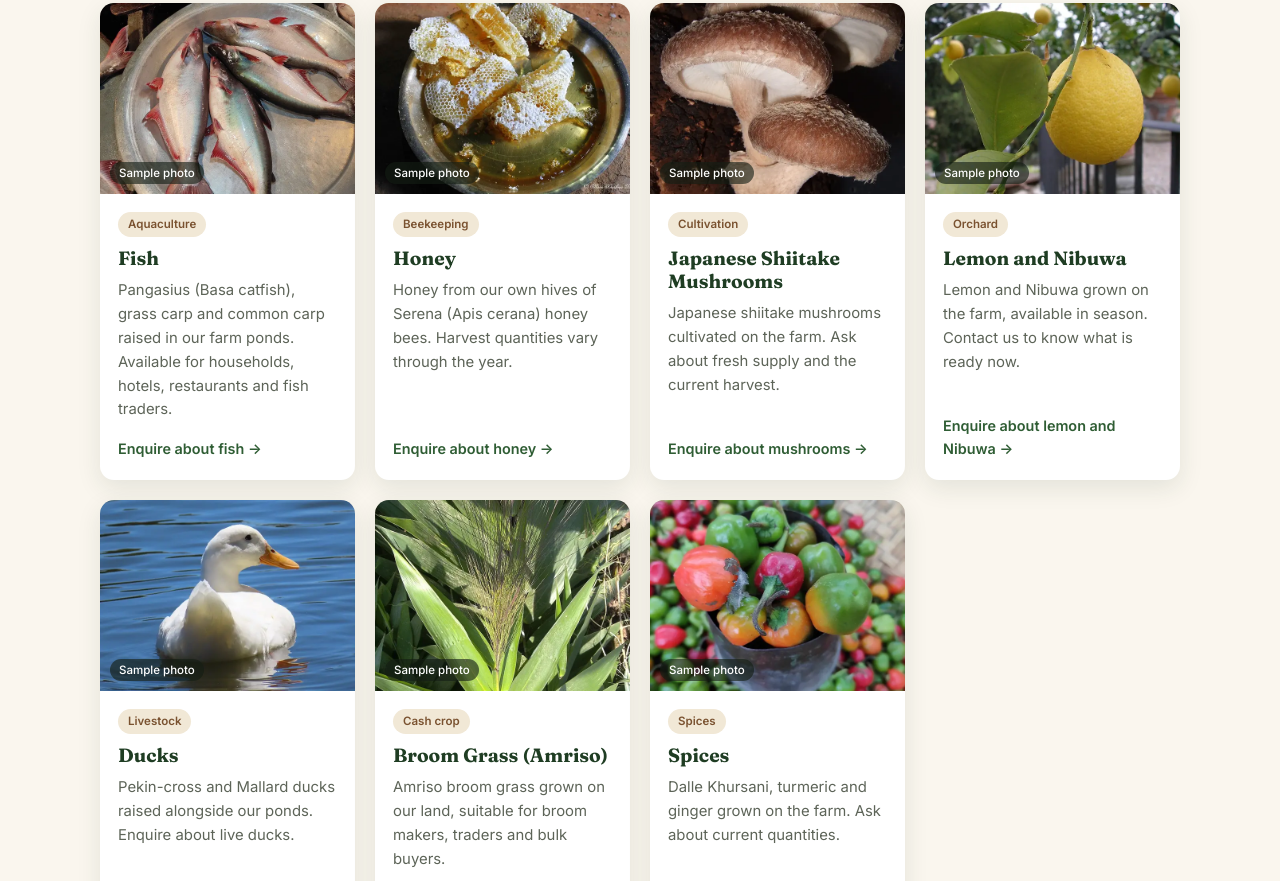
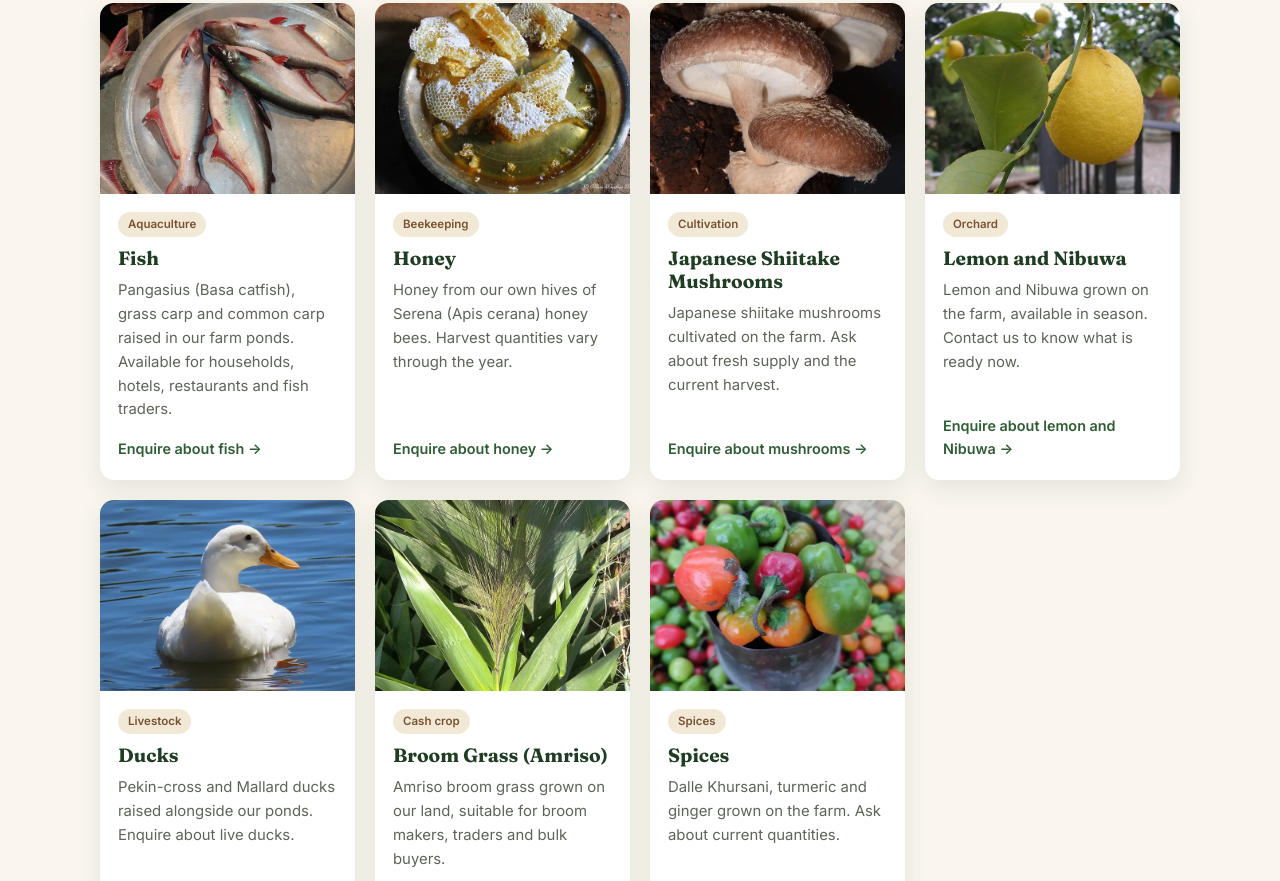
Before and after one commit to isharafarm/isharafarm.github.io, a plain HTML site: page index.html in a window 1280 px wide. Shown: the part 1448-2329 px from the top of the page. Drawn offline with Linux system fonts and the light colour scheme.

Commit message:
Remove sample photo labels from images

```diff
--- a/index.html
+++ b/index.html
@@ -196,10 +196,6 @@
   }
   .product .art { position: relative; aspect-ratio: 4 / 3; background: var(--sand); overflow: hidden; }
   .product .art img { width: 100%; height: 100%; object-fit: cover; }
-  .photo-note {
-    position: absolute; left: 10px; bottom: 10px; background: rgba(20, 30, 20, 0.62); color: #fff;
-    font-size: 0.72rem; font-weight: 500; padding: 2px 9px; border-radius: 999px; pointer-events: none;
-  }
   .product .body { padding: 18px 18px 20px; display: flex; flex-direction: column; flex: 1; }
   .product p { color: var(--muted); font-size: 0.93rem; flex: 1; }
   .product a { font-weight: 600; font-size: 0.9rem; text-decoration: none; }
@@ -369,7 +365,6 @@
       </div>
       <div class="hero-art">
         <img src="img/hero-hills-1200.webp" srcset="img/hero-hills-720.webp 720w, img/hero-hills-1200.webp 1200w" sizes="(max-width: 960px) 100vw, 520px" width="1200" height="792" fetchpriority="high" alt="Green hills and terraced farmland in Nepal" data-i18n-alt="img.hero">
-        <span class="photo-note" data-i18n="img.note">Sample photo</span>
       </div>
     </div>
   </section>
@@ -408,7 +403,7 @@
 
       <div class="product-grid">
         <article class="product">
-          <div class="art"><img src="img/fish.webp" width="640" height="480" loading="lazy" decoding="async" alt="Pangasius fish" data-i18n-alt="img.fish"><span class="photo-note" data-i18n="img.note">Sample photo</span></div>
+          <div class="art"><img src="img/fish.webp" width="640" height="480" loading="lazy" decoding="async" alt="Pangasius fish" data-i18n-alt="img.fish"></div>
           <div class="body">
             <span class="tag" data-i18n="fish.tag">Aquaculture</span>
             <h3 data-i18n="fish.t">Fish</h3>
@@ -417,7 +412,7 @@
           </div>
         </article>
         <article class="product">
-          <div class="art"><img src="img/honey.webp" width="640" height="480" loading="lazy" decoding="async" alt="Honeycomb and honey" data-i18n-alt="img.bee"><span class="photo-note" data-i18n="img.note">Sample photo</span></div>
+          <div class="art"><img src="img/honey.webp" width="640" height="480" loading="lazy" decoding="async" alt="Honeycomb and honey" data-i18n-alt="img.bee"></div>
           <div class="body">
             <span class="tag" data-i18n="honey.tag">Beekeeping</span>
             <h3 data-i18n="honey.t">Honey</h3>
@@ -426,7 +421,7 @@
           </div>
         </article>
         <article class="product">
-          <div class="art"><img src="img/shiitake.webp" width="640" height="480" loading="lazy" decoding="async" alt="Shiitake mushrooms growing on a log" data-i18n-alt="img.mush"><span class="photo-note" data-i18n="img.note">Sample photo</span></div>
+          <div class="art"><img src="img/shiitake.webp" width="640" height="480" loading="lazy" decoding="async" alt="Shiitake mushrooms growing on a log" data-i18n-alt="img.mush"></div>
           <div class="body">
             <span class="tag" data-i18n="mush.tag">Cultivation</span>
             <h3 data-i18n="mush.t">Japanese Shiitake Mushrooms</h3>
@@ -435,7 +430,7 @@
           </div>
         </article>
         <article class="product">
-          <div class="art"><img src="img/lemon.webp" width="640" height="480" loading="lazy" decoding="async" alt="Lemon on the tree" data-i18n-alt="img.fruit"><span class="photo-note" data-i18n="img.note">Sample photo</span></div>
+          <div class="art"><img src="img/lemon.webp" width="640" height="480" loading="lazy" decoding="async" alt="Lemon on the tree" data-i18n-alt="img.fruit"></div>
           <div class="body">
             <span class="tag" data-i18n="fruit.tag">Orchard</span>
             <h3 data-i18n="fruit.t">Lemon and Nibuwa</h3>
@@ -444,7 +439,7 @@
           </div>
         </article>
         <article class="product">
-          <div class="art"><img src="img/duck.webp" width="640" height="480" loading="lazy" decoding="async" alt="White Pekin duck on water" data-i18n-alt="img.duck"><span class="photo-note" data-i18n="img.note">Sample photo</span></div>
+          <div class="art"><img src="img/duck.webp" width="640" height="480" loading="lazy" decoding="async" alt="White Pekin duck on water" data-i18n-alt="img.duck"></div>
           <div class="body">
             <span class="tag" data-i18n="duck.tag">Livestock</span>
             <h3 data-i18n="duck.t">Ducks</h3>
@@ -453,7 +448,7 @@
           </div>
         </article>
         <article class="product">
-          <div class="art"><img src="img/amriso.webp" width="640" height="480" loading="lazy" decoding="async" alt="Amriso broom grass plant" data-i18n-alt="img.broom"><span class="photo-note" data-i18n="img.note">Sample photo</span></div>
+          <div class="art"><img src="img/amriso.webp" width="640" height="480" loading="lazy" decoding="async" alt="Amriso broom grass plant" data-i18n-alt="img.broom"></div>
           <div class="body">
             <span class="tag" data-i18n="broom.tag">Cash crop</span>
             <h3 data-i18n="broom.t">Broom Grass (Amriso)</h3>
@@ -462,7 +457,7 @@
           </div>
         </article>
         <article class="product">
-          <div class="art"><img src="img/dalle-khursani.webp" width="640" height="480" loading="lazy" decoding="async" alt="Dalle Khursani chillies" data-i18n-alt="img.spice"><span class="photo-note" data-i18n="img.note">Sample photo</span></div>
+          <div class="art"><img src="img/dalle-khursani.webp" width="640" height="480" loading="lazy" decoding="async" alt="Dalle Khursani chillies" data-i18n-alt="img.spice"></div>
           <div class="body">
             <span class="tag" data-i18n="spice.tag">Spices</span>
             <h3 data-i18n="spice.t">Spices</h3>
@@ -622,7 +617,7 @@
     </div>
     <details class="credits">
       <summary data-i18n="credits.title">Photo credits</summary>
-      <p data-i18n="credits.p">Sample photos from Wikimedia Commons, used under the licences below.</p>
+      <p data-i18n="credits.p">Photos from Wikimedia Commons, used under the licences below.</p>
       <ul>
         <li><a href="https://commons.wikimedia.org/wiki/File:Chhaimale_VDC.JPG" target="_blank" rel="noopener">Chhaimale VDC</a> by Krish Dulal, <a href="https://creativecommons.org/licenses/by-sa/3.0" target="_blank" rel="noopener">CC BY-SA 3.0</a></li>
         <li><a href="https://commons.wikimedia.org/wiki/File:Pangasius_pangasius_or_Pangas_catfish_in_a_Bangladeshi_bazar.jpg" target="_blank" rel="noopener">Pangasius pangasius or Pangas catfish in a Bangladeshi bazar</a> by Sm faysal, <a href="https://creativecommons.org/licenses/by-sa/4.0" target="_blank" rel="noopener">CC BY-SA 4.0</a></li>
@@ -662,7 +657,6 @@
       "page.title": "इशारा कृषि बहुउद्देश्यीय फार्म | चापाकोट, नेपाल",
       "page.desc": "चापाकोट, नेपालको विविधतापूर्ण फार्म। पंगासियस र कार्प माछा, मह, शिताके च्याउ, हाँस, कागती, निबुवा, अम्रिसो र मसला। अर्डरका लागि फोन वा व्हाट्सएप गर्नुहोस्।",
       "bar.call": "फोन",
-      "img.note": "नमुना तस्बिर",
       "img.hero": "नेपालका हरियो पहाड र गरा खेती",
       "img.fish": "पंगासियस माछा",
       "img.bee": "महको चाका र मह",
@@ -672,7 +666,7 @@
       "img.broom": "अम्रिसोको बोट",
       "img.spice": "डल्ले खुर्सानी",
       "credits.title": "तस्बिर श्रेय",
-      "credits.p": "नमुना तस्बिरहरू विकिमिडिया कमन्सबाट, तलका इजाजतपत्रअनुसार प्रयोग गरिएका।",
+      "credits.p": "तस्बिरहरू विकिमिडिया कमन्सबाट, तलका इजाजतपत्रअनुसार प्रयोग गरिएका।",
       "brand.name": "इशारा कृषि",
       "brand.sub": "बहुउद्देश्यीय फार्म · चापाकोट",
       "nav.products": "उत्पादनहरू",
```
Also changed, not shown: 1 other file.
